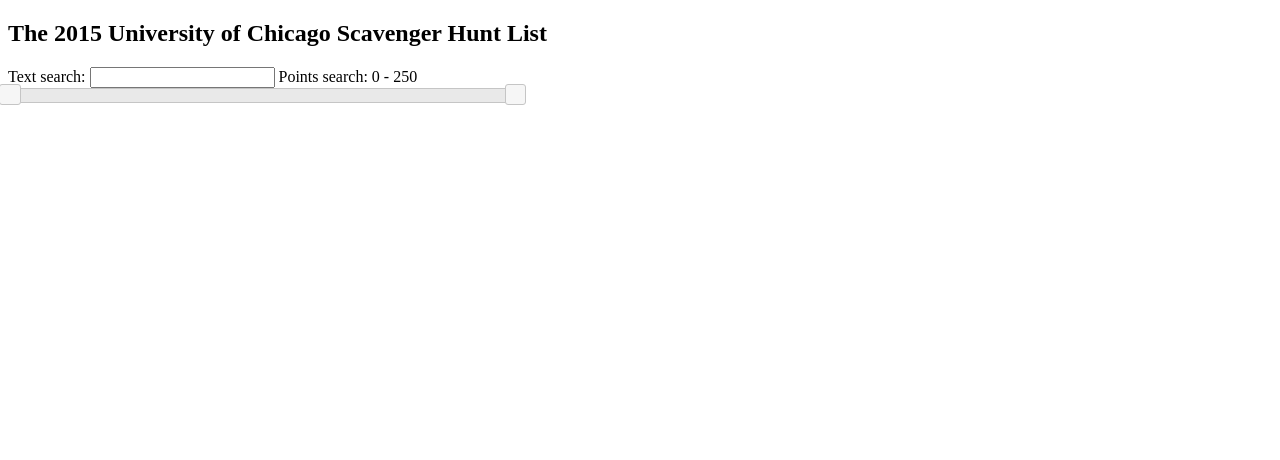
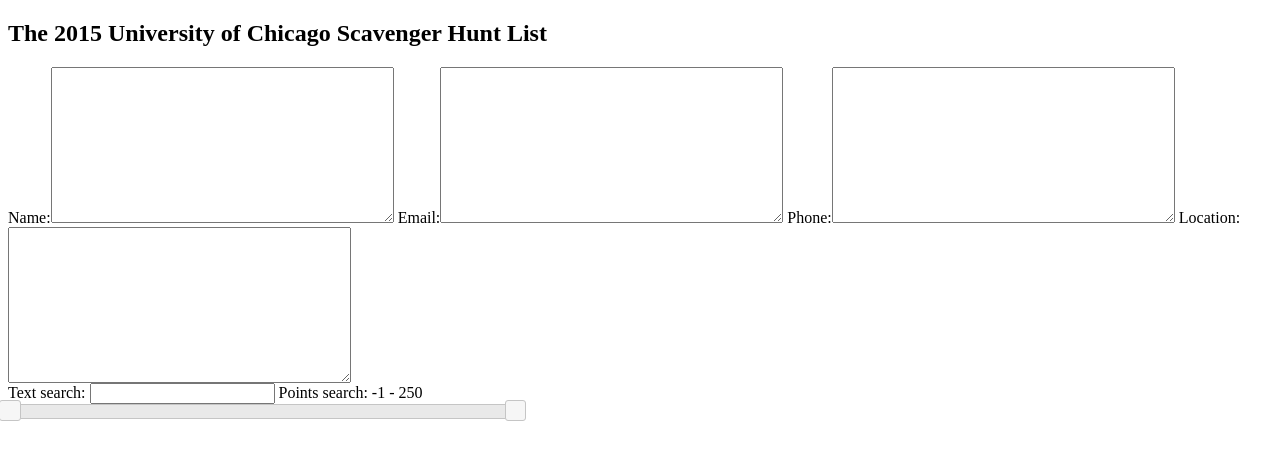
Before and after one commit to jdangerx/scunt, a Django app: page /list/ in a window 1280 px wide. Shown: the top 460 px of the page. Run offline with Django 3.2, Linux system fonts and the light colour scheme; data comes from the database, SQL or seed files in the repository; data that the repository does not hold is empty; some libraries are stand-ins or nearby versions.

Commit message:
adding claim forms

```diff
--- /dev/null
+++ b/scavlist/forms.py
@@ -0,0 +1,8 @@
+from django import forms
+from scavlist.models import ContactInfo
+
+
+class ClaimItemForm(forms.ModelForm):
+    class Meta:
+        model = ContactInfo
+        fields = ["name", "email", "phone", "location"]
--- a/scavlist/models.py
+++ b/scavlist/models.py
@@ -2,14 +2,14 @@ from django.db import models
 from django.contrib.auth.models import User
 from taggit.managers import TaggableManager
 
-from scunt.settings import JUDGMENT, LIST_RELEASE
+from scunt.settings import JUDGMENT
 
 
 class ContactInfo(models.Model):
     name = models.TextField(null=False)
     email = models.TextField(null=False)
-    phone = models.TextField(null=False)
-    location = models.TextField(null=True)
+    phone = models.TextField(null=True, blank=True)
+    location = models.TextField(null=True, blank=True)
 
 
 class PageCaptain(models.Model):
@@ -32,7 +32,11 @@ class Item(models.Model):
     location = models.TextField()
     tags = TaggableManager()
     contacts = models.ManyToManyField(ContactInfo)
-    updated = models.DateTimeField(null=True, auto_now=True)
+    updated = models.DateTimeField(null=True, blank=True, auto_now=True)
+
+    @property
+    def claimed(self):
+        return len(self.contacts) > 0
 
     def __repr__(self):
         return "<Item {number}: {text} {point_txt}>".format(**self.__dict__)
--- a/scavlist/static/scavlist/js/viewlist.js
+++ b/scavlist/static/scavlist/js/viewlist.js
@@ -1,10 +1,51 @@
 "use strict";
+
+(function djangAjaxScience() {
+  $.ajaxSetup({
+    beforeSend: function(xhr, settings) {
+      function getCookie(name) {
+        var cookieValue = null;
+        if (document.cookie && document.cookie != '') {
+          var cookies = document.cookie.split(';');
+          for (var i = 0; i < cookies.length; i++) {
+            var cookie = $.trim(cookies[i]);
+            // Does this cookie string begin with the name we want?
+            if (cookie.substring(0, name.length + 1) == (name + '=')) {
+              cookieValue = decodeURIComponent(cookie.substring(name.length + 1));
+              break;
+            }
+          }
+        }
+        return cookieValue;
+      }
+      xhr.setRequestHeader("X-CSRFToken", getCookie('csrftoken'));
+    }
+  });
+})();
 
 // (function(){
 function RowView(item) {
   this.item = item;
   this.tag = $("<tr>");
   this.tag.click(this.showDetails.bind(this));
+  this.signUpBtn = $("<td class='claim-btn'>Sign up!</td>");
+
+  this.signUpBtn.click(function(evt) {
+    evt.stopPropagation();
+    console.log("signing up for item #" + this.item.number);
+    $.ajax({
+      url: "/list/claim/"+this.item.number,
+      method: "POST",
+      data: $("#claim-form").serialize(),
+      dataType: "json",
+      success: function(data) {
+        console.log("Success!", data);
+      },
+      error: function(xhr, textStatus, errorThrown) {
+        console.log("Error!", xhr, textStatus, errorThrown);
+      }
+    });
+  }.bind(this));
 }
 
 RowView.prototype.showDetails = function() {
@@ -16,6 +57,7 @@ RowView.prototype.render = function() {
   this.tag.append($("<td class='item-number'>" + this.item.number + "</td>"));
   this.tag.append($("<td class='item-text'>" + this.item.text + "</td>"));
   this.tag.append($("<td class='item-point-txt'>" + this.item.point_txt + "</td>"));
+  this.tag.append(this.signUpBtn);
 };
 
 function ListView() {
@@ -86,9 +128,9 @@ function initList() {
   $(function() {
     $("#points-search").slider({
       range: true,
-      min: 0,
+      min: -1,
       max: 250,
-      values: [0, 250],
+      values: [-1, 250],
       slide: function updatePointsDisplay(evt, ui) {
         listView.filterBy("points", ui.values);
         $("#points-range-display").html(ui.values[0] + " - " + ui.values[1]);
--- a/scavlist/templates/viewlist.html
+++ b/scavlist/templates/viewlist.html
@@ -18,9 +18,11 @@
 <div id="error-msg"></div>
 
 <h2>The 2015 University of Chicago Scavenger Hunt List</h2>
-
+<form id="claim-form">
+  {{ claim_form }}
+</form>
 Text search: <input id="text-search"></input>
-Points search: <span id="points-range-display">0 - 250</span>
+Points search: <span id="points-range-display">-1 - 250</span>
 <div id="points-search"></div>
 <div id="item-details" hidden="true"></div>
 <div id="the-list"></div>
--- a/scavlist/urls.py
+++ b/scavlist/urls.py
@@ -5,5 +5,6 @@ from . import views
 urlpatterns = [
     url(r'^json$', views.list_json, name='list_json'),
     url(r'^test/(?P<js_name>.*)$', views.run_jasmine, name='run_jasmine'),
+    url(r'^claim/(?P<itemnum>\d+)$', views.claim_item, name='claim_item'),
     url(r'^$', views.view_list, name='view_list'),
 ]
--- a/scavlist/views.py
+++ b/scavlist/views.py
@@ -1,10 +1,11 @@
 import json
 
 from django.forms import model_to_dict
-from django.http import JsonResponse
+from django.http import JsonResponse, HttpResponse
 from django.shortcuts import render
 
-from scavlist.models import Item
+from scavlist.models import Item, ContactInfo
+from scavlist.forms import ClaimItemForm
 
 
 def list_json(request):
@@ -19,8 +20,41 @@ def list_json(request):
 
 
 def view_list(request):
-    return render(request, "viewlist.html")
+    # if request.user is something not anon we can pre-fill ClaimItemForm
+    return render(request, "viewlist.html", {"claim_form": ClaimItemForm()})
 
 
 def run_jasmine(request, js_name):
     return render(request, "jasmine-runner.html", {"js_name": js_name})
+
+
+def claim_item(request, itemnum):
+    try:
+        itemnum = int(itemnum)
+    except ValueError:
+        return HttpResponse(status=400)
+
+    try:
+        item = Item.objects.get(number=itemnum)
+    except Item.DoesNotExist:
+        return HttpResponse(status=400)
+
+    if request.method == "POST":
+        try:
+            existing_contact = ContactInfo.objects.get(
+                name__iexact=request.POST["name"],
+                email__iexact=request.POST["email"],
+            )
+        except ContactInfo.DoesNotExist:
+            claim = ClaimItemForm(request.POST)
+        else:
+            claim = ClaimItemForm(request.POST, instance=existing_contact)
+        if claim.is_valid():
+            contact = claim.save()
+            item.contacts.add(contact)
+            item.save()
+            return JsonResponse(
+                {"msg": "Successfully claimed item {}".format(item.number)})
+
+        else:
+            return HttpResponse(status=400)
```
Also changed, not shown: scavlist/migrations/0002_auto_20150524_1718.py (added).
